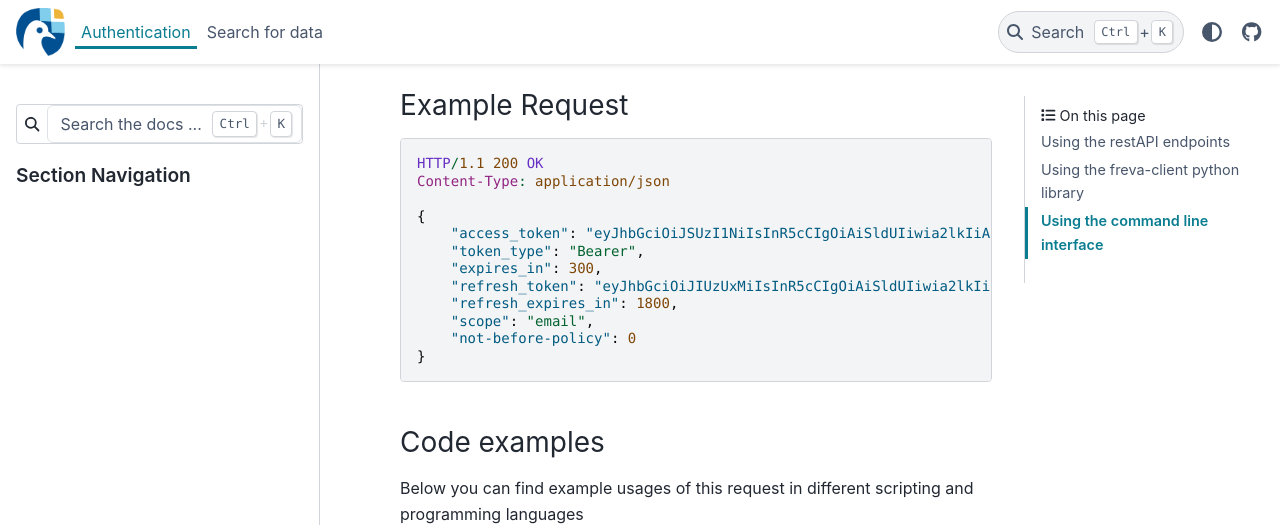
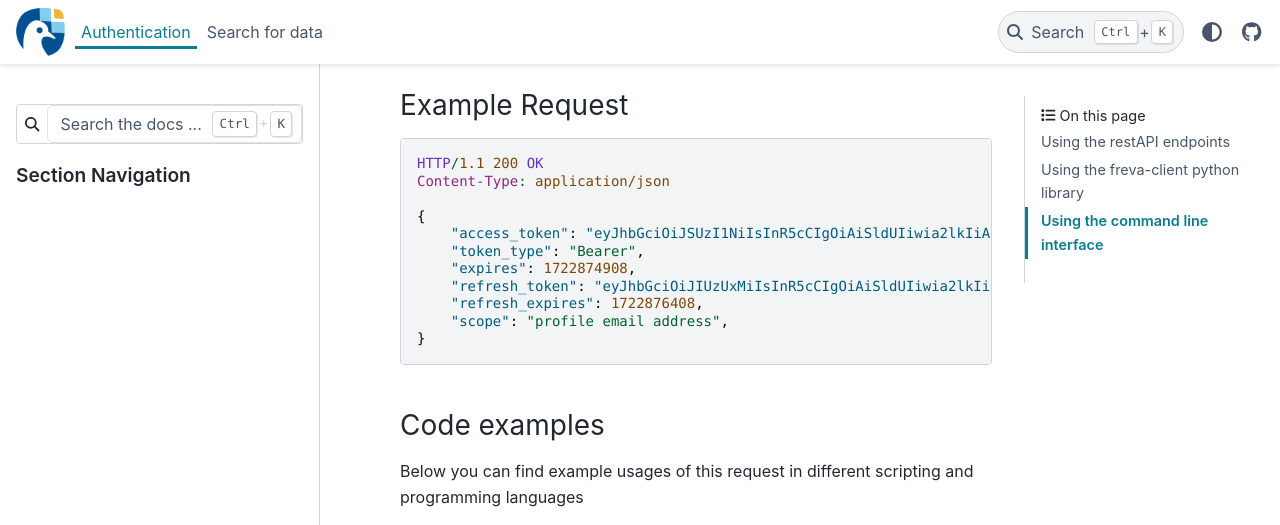
Before and after one commit to freva-org/freva-nextgen, a Sphinx documentation site: the page built from docs/source/auth/index.rst, in a window 1280 px wide and 900 px high, scrolled down 1583 px, cut to the strip 0-525 px from the top of the window. Built offline with Sphinx 7.4.7 and the PyData theme 0.15.4, drawn with Linux system fonts in a browser that asks for light colours; the version number is read from the project's files by our own code.

Commit message:
Update docs.

```diff
--- a/docs/source/auth/index.rst
+++ b/docs/source/auth/index.rst
@@ -77,11 +77,10 @@ included in the authorization header for secured endpoints.
         {
             "access_token": "eyJhbGciOiJSUzI1NiIsInR5cCIgOiAiSldUIiwia2lkIiA6.."
             "token_type": "Bearer",
-            "expires_in": 300,
+            "expires": 1722874908,
             "refresh_token": "eyJhbGciOiJIUzUxMiIsInR5cCIgOiAiSldUIiwia2lkIi.."
-            "refresh_expires_in": 1800,
-            "scope": "email",
-            "not-before-policy": 0
+            "refresh_expires": 1722876408,
+            "scope": "profile email address",
         }
 
     Code examples
```
